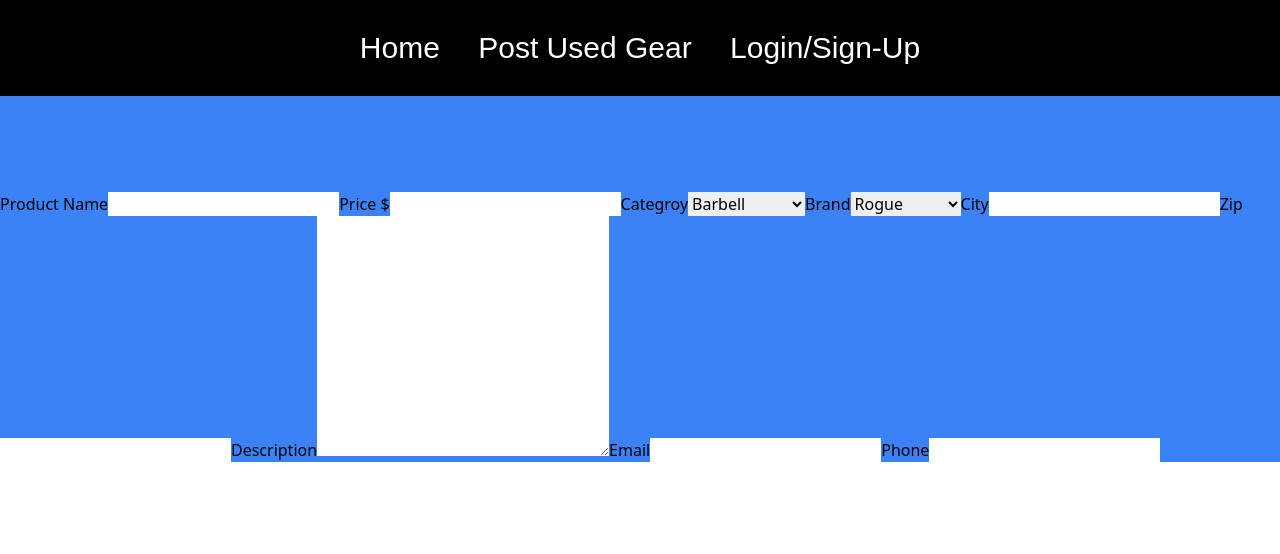
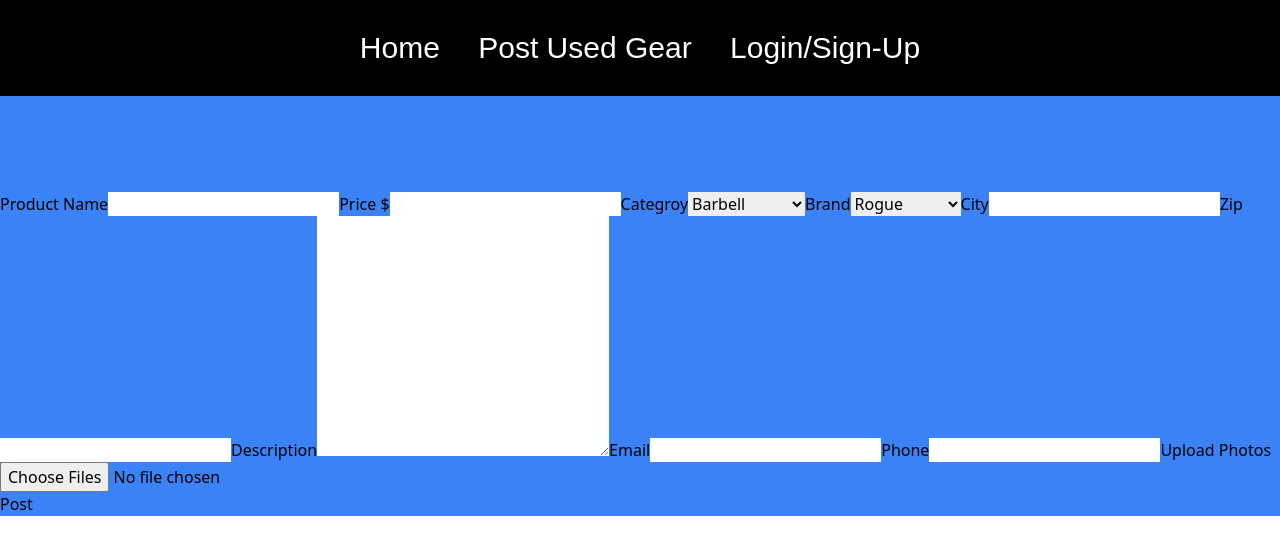
Before and after one commit to Brandon-Winkler/GearLink-fullstack, a React (Vite) app in the folder frontend/: page /used-gear in a window 1280 px wide. Shown: the top 554 px of the page. Built offline with nearby package versions, Linux system fonts and the light colour scheme.

Commit message:
added input for multiple file uploads to the frontend

```diff
--- a/frontend/src/components/PostForm.tsx
+++ b/frontend/src/components/PostForm.tsx
@@ -1,10 +1,22 @@
+import { useState, ChangeEvent } from "react";
+
 const PostForm: React.FC = () => {
-    return(
+
+    const [selectedFiles, setSelectedFiles] = useState<File[]>([]);
+
+    const handleFileChange = (event: ChangeEvent<HTMLInputElement>) => {
+        const files = event.target.files;
+        if (files) {
+            setSelectedFiles([...files]);
+          }
+    };
+
+    return (
         <form action="">
             <label htmlFor="productName">Product Name</label>
-            <input type="text" id="productName"/>
+            <input type="text" id="productName" />
             <label htmlFor="price">Price $</label>
-            <input type="number" id="price"/>
+            <input type="number" id="price" />
             <label htmlFor="category">Categroy</label>
             <select name="categories" id="category">
                 <option value="barbell">Barbell</option>
@@ -32,15 +44,23 @@ const PostForm: React.FC = () => {
                 <option value="trx">TRX</option>
             </select>
             <label htmlFor="city">City</label>
-            <input type="text" id="city"/>
+            <input type="text" id="city" />
             <label htmlFor="zip">Zip</label>
-            <input type="text" id="zip"/>
+            <input type="text" id="zip" />
             <label htmlFor="description">Description</label>
             <textarea name="description" id="description" className='resize' cols={30} rows={10}></textarea>
             <label htmlFor="email">Email</label>
-            <input type="email" id="email"/>
+            <input type="email" id="email" />
             <label htmlFor="phone">Phone</label>
-            <input type="text" id="phone"/>
+            <input type="text" id="phone" />
+            <label htmlFor="photos">Upload Photos</label>
+            <input type="file" name="files[]" multiple onChange={handleFileChange} />
+            <ul>
+                {selectedFiles.map((file, index) => (
+                    <li key={index}>{file.name}</li>
+                ))}
+            </ul>
+            <button type="submit">Post</button>
         </form>
 
     );
--- a/frontend/src/components/SideBar.tsx
+++ b/frontend/src/components/SideBar.tsx
@@ -82,30 +82,26 @@ const SideBar: React.FC = () => {
                             <input type="checkbox" className="accent-black cursor-pointer" />
                             <p className="pl-2">Used</p>
                         </div>
-
                     </ul>
                 </div>
                 <div className="border-b-2 pb-5">
                     <h1 className="text-lg pl-5 py-4 font-medium">Date</h1>
                     <div className="flex flex-col">
                         <form className="pl-5 flex flex-col px-16">
-
-                            <label htmlFor="Earlist">Earlist:</label><br />
+                            <label htmlFor="From">From:</label><br />
                             <input
                                 type="text"
-                                id="Earliest"
+                                id="From"
                                 placeholder="mm/dd/yyyy"
                                 className="px-5 py-2 pl-5 border rounded-lg focus:outline-none focus:ring-2 focus:ring-black"
                             />
-
-                            <label htmlFor="Latest" className="pt-4">Latest:</label><br />
+                            <label htmlFor="To" className="pt-4">To:</label><br />
                             <input
                                 type="text"
-                                id="Lastest"
+                                id="To"
                                 placeholder="mm/dd/yyyy"
                                 className="px-5 py-2 pl-5 border rounded-lg focus:outline-none focus:ring-2 focus:ring-black"
                             />
-
                         </form>
                     </div>
                 </div>
```
